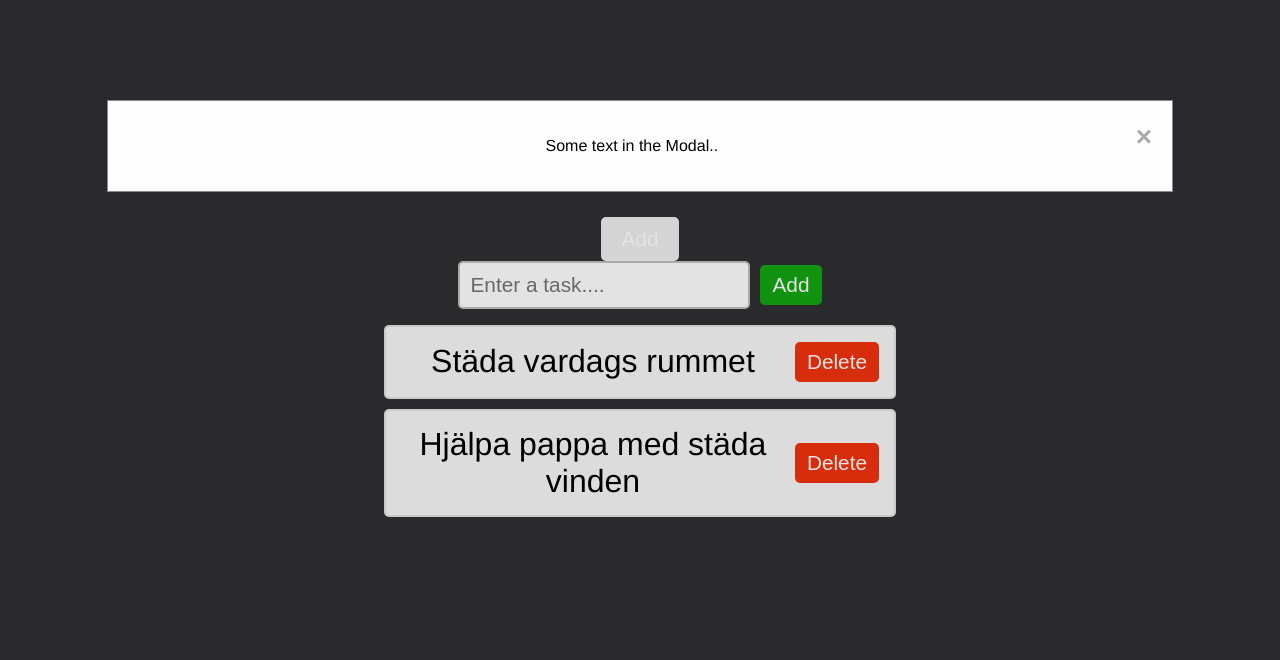
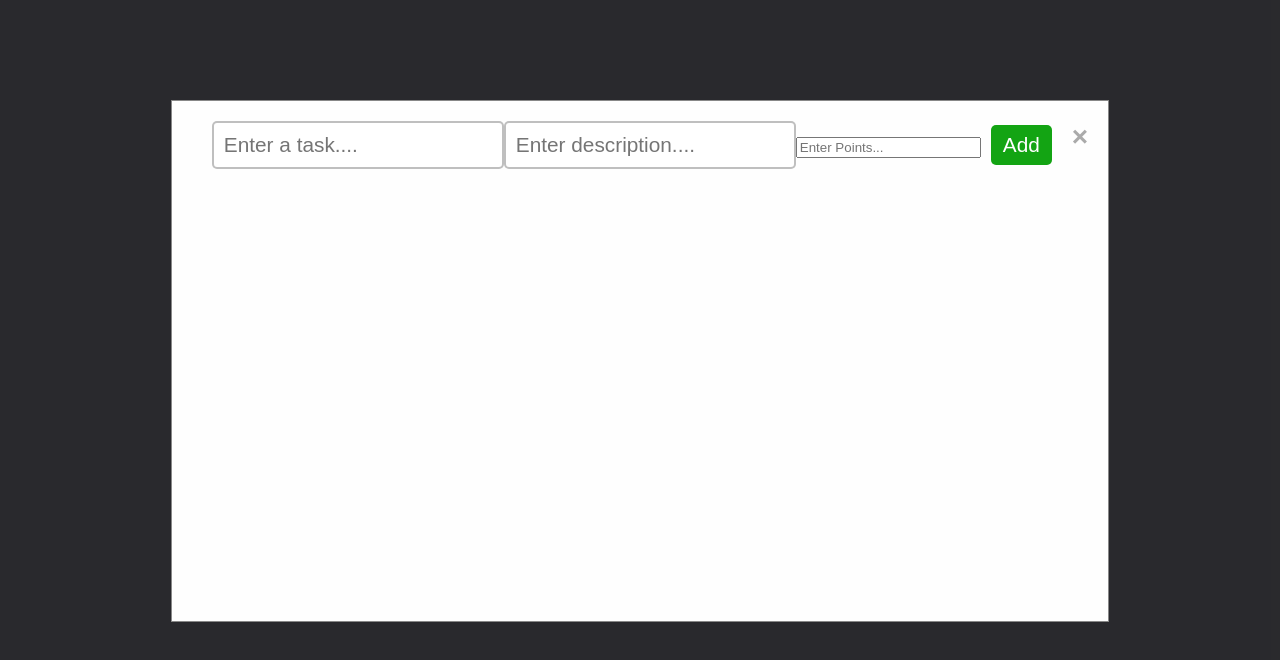
Before and after one commit to kamphol23/Check-point, a React (Create React App) app: page / in a window 1280 px wide. Both pictures are taken after a click on the button "Add". Shown: the top 660 px of the page. Built offline with nearby package versions, Linux system fonts and the light colour scheme.

Commit message:
added a new window for when adding task discriptions and points

```diff
--- a/src/toDoList/TodoList.css
+++ b/src/toDoList/TodoList.css
@@ -89,7 +89,8 @@ li{
     margin: auto;
     padding: 20px;
     border: 1px solid #888;
-    width: 80%;
+    width: 70%;
+    height: 60vh;
 }
 
 .close {
--- a/src/toDoList/TodoList.jsx
+++ b/src/toDoList/TodoList.jsx
@@ -1,17 +1,29 @@
 import { useState } from "react";
 import './TodoList.css'
 function ToDoList() {
-    const [tasks, setTasks] = useState(["Städa vardags rummet", "Hjälpa pappa med städa vinden"]);
+    const [tasks, setTasks] = useState([{Task : 'Clear your room', Description : 'Get all the socks of the floor you little pig', Points : 50}]);
     const [newTask, setNewTask] = useState("");
+    const [newDescription, setNewDescription] = useState();
+    const [newTaskPoints, setNewTaskPoints] = useState("");
     const  [displayState, setDisplayState] = useState("none");
-    function handleInputChange(event) {
+
+    function newTaskInputHandler(event) {
         setNewTask(event.target.value);
     }
 
+    function newDescriptionInputHandler(event) {
+        setNewDescription(event.target.value);
+    }
+
+    function newTaskPointsHandler(event) {
+        setNewTaskPoints(event.target.value);
+        console.log(newTaskPoints);
+
+    }
     function addTask() {
 
         if(newTask.trim() !== ""){
-            setTasks(t => [...t, newTask]);
+            setTasks(t => [...t, {Task : newTask, Description : newDescription , Points : newTaskPoints}]);
             setNewTask('');
         }
     }
@@ -39,22 +51,37 @@ function ToDoList() {
             <div className="modal" style={{display:displayState}}>
                  <div className="content">
                      <span className="close"  onClick={stateHandler} >&times;</span>
-                     <p>Some text in the Modal..</p>
+                         <div>
+
+                          <input
+                              type="text"
+                              placeholder="Enter a task...."
+                              value={newTask}
+                              onChange={newTaskInputHandler}/>
+
+
+                             <input
+                              type="text"
+                              placeholder="Enter description...."
+                              value={newDescription}
+                              onChange={newDescriptionInputHandler}/>
+
+                             <input
+                              type="int"
+                              placeholder="Enter Points..."
+                              value={newTaskPoints}
+                              onChange={newTaskPointsHandler}
+                              />
+                             <button className="addBtn" onClick={addTask}>Add</button>
+                         </div>
                   </div>
             </div>
-            <div>
-                <input
-                    type="text"
-                    placeholder="Enter a task...."
-                    value={newTask}
-                    onChange={handleInputChange}/>
-                <button className="addBtn" onClick={addTask}>Add</button>
-            </div>
-
             <ol>
                 {tasks.map((task, index) =>
                     <li key={index}>
-                        <span className="text">{task}</span>
+                        <span className="text">{task.Task}</span>
+                        <span>{task.Description}</span>
+                        <span>{task.Points}</span>
                         <button
                          className="deleteBtn"
                          onClick={() => deleteTask(index)}
```
